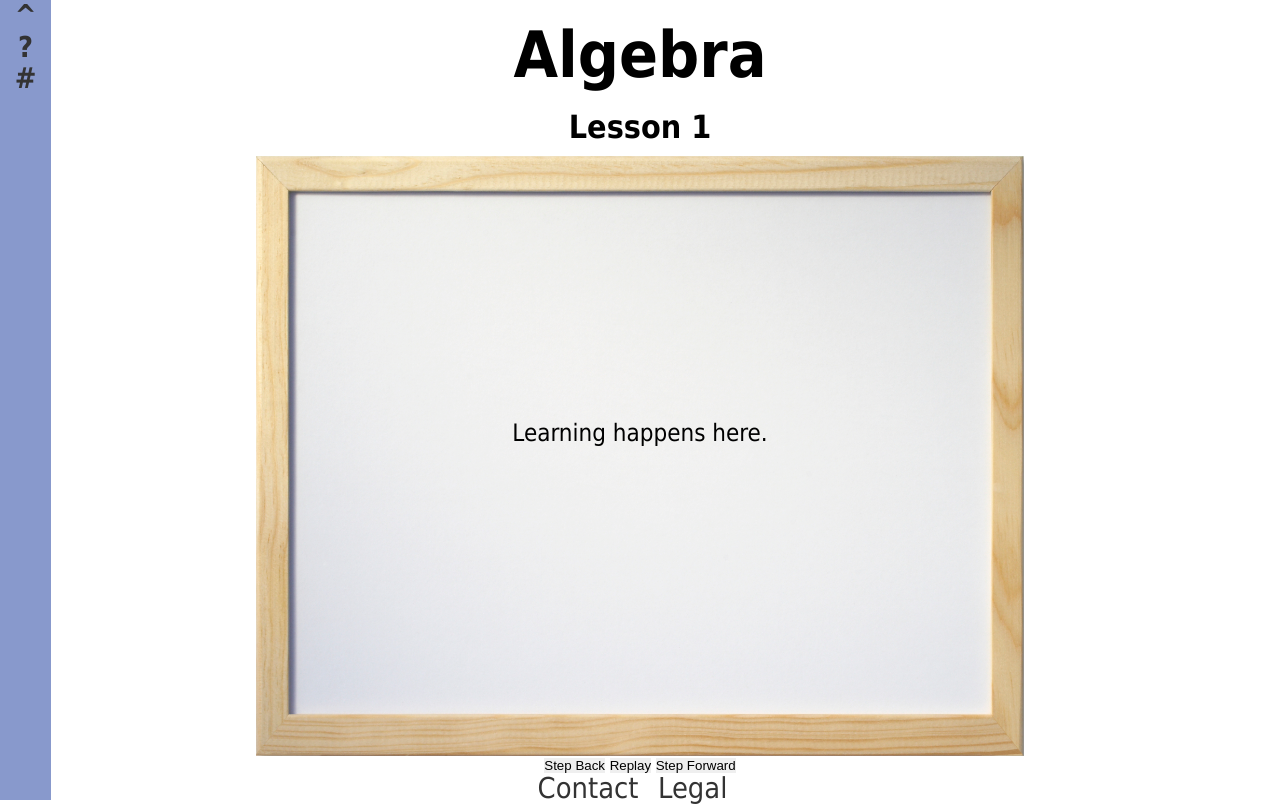
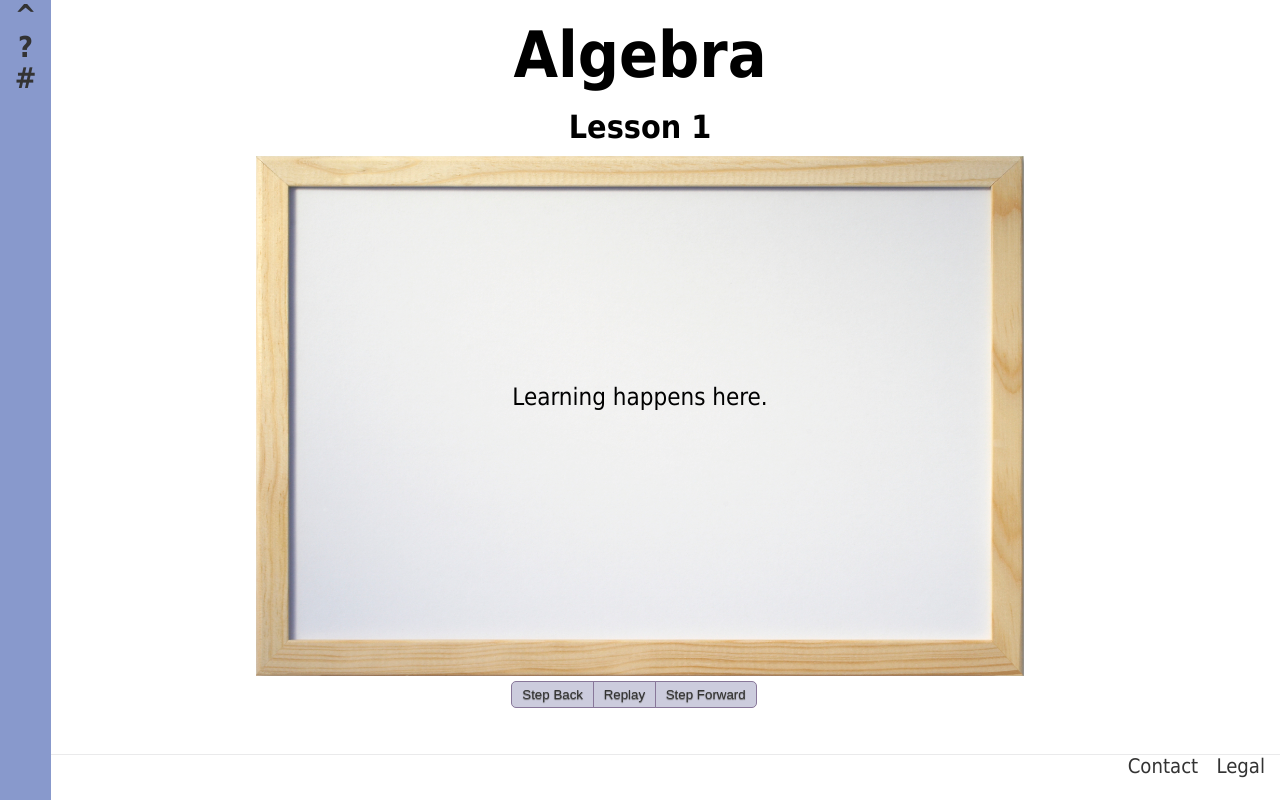
Before and after one commit to Tenari/edu, a PHP site: page /lesson.php in a window 1280 px wide. Run offline with PHP 8.4, Linux system fonts and the light colour scheme; some libraries are stand-ins or nearby versions.

Commit message:
CSS for Buttons, mainly
html changes reflect new CSS
re-CSS'ed bigButtons for extensibility.
Did lesson page buttonset
also got footer working

```diff
--- a/common/footer.php
+++ b/common/footer.php
@@ -1,4 +1,4 @@
-		<div id="footer">
+		<div id="footer" class="clear">
 
 			<a href="contact.php" style="padding-right:15px">Contact</a>
 			<a href="legal.php" style="padding-right:15px">Legal</a>
--- a/homenotloggedin.php
+++ b/homenotloggedin.php
@@ -15,8 +15,8 @@ include "common/header.php";
 
    <!-- IF LOGGED OUT -->
 	<div class="bigButtonSpace">
-		<a href="new.php" title="Make an Account" class="bigButton">I'm New</a>
-		<a href="login.php" title="Login" class="bigButton">I'm Not</a>
+		<a href="new.php" title="Make an Account" class="button big buttonColors">I'm New</a>
+		<a href="login.php" title="Login" class="button big buttonColors">I'm Not</a>
 	</div>
 	<p>Now teaching lesson #[NUMBER].</p>
 
--- a/lesson.php
+++ b/lesson.php
@@ -18,9 +18,9 @@ include "common/header.php";
 
 		<div class="buttonSet">
 
-			<button type="button">Step Back</button>
-			<button type="button">Replay</button>
-			<button type="button">Step Forward</button>
+			<button type="button" class="button left buttonColors">Step Back</button>
+			<button type="button" class="button middle buttonColors">Replay</button>
+			<button type="button" class="button right buttonColors">Step Forward</button>
 
 		</div>
 
--- a/newstyle.css
+++ b/newstyle.css
@@ -45,7 +45,24 @@ hr{
 	position:fixed;
 	left:0;
 	top:0;
+	z-index:2;
 }
+#footer {
+	position:absolute;
+	bottom:0;
+	height:45px;
+	width:100%;
+	z-index:1;
+
+	border-top:1px solid rgba(29, 29, 32, 0.09);
+	font-size:.7em;
+	text-align:right;
+}
+.main{
+	width:96%;
+	float:right;
+}
+
 
 /*
     TYPOGRAPHY
@@ -67,8 +84,30 @@ h2{
 p{
 	font-size:1.5em;
 }
-.bigButton{
-	background:#ccd;
+
+
+/*
+	BUTTONS
+*/
+.button{
+	border:1px solid #879;
+	cursor:pointer;
+	font:bold;
+	text-shadow:0 1px 1px #666;
+
+	border-radius:5px;
+	-moz-border-radius:5px;
+	-webkit-border-radius:5px;
+
+	padding:5px 10px;
+}
+.button:hover{
+	border:1px solid #325;
+}
+.button:active{
+	background:#edf;
+}
+.big{
 	border:4px solid #cbd;
 
 	border-radius:15px;
@@ -79,25 +118,46 @@ p{
 	-moz-box-shadow:0 1px 3px #999;
 	-webkit-box-shadow:0 1px 3px #999;
 
-	color:#556;
-	cursor:pointer;
-	font:bold;
+	padding:27px 100px;
+	margin-right:30px;
+}
+.big:hover{
+	border:4px solid #a9a;
+}
+.left{
+	border-top-right-radius:0;
+	border-bottom-right-radius:0;
+	-webkit-border-top-right-radius:0;
+	-webkit-border-bottom-right-radius:0;
+}
+.middle{
+	position:relative;
+	left:-6px;
 
-	padding:27px 100px;
-	text-shadow:0 1px 1px #666;
+	border-radius:0;
+	-moz-border-radius:0;
+	-webkit-border-radius:0;
 }
-.bigButton:hover{
-	border:4px solid #a9a;
+.right{
+	position:relative;
+	left:-12px;
+
+	border-top-left-radius:0;
+	border-bottom-left-radius:0;
+	-webkit-border-top-left-radius:0;
+	-webkit-border-bottom-left-radius:0;
+}
+.buttonColors{
+	background:#ccd;
+	color:#333;
 }
 /*the class of the div around a set of bigbuttons to space the text around them reasonably.*/
 .bigButtonSpace{
-	margin:31px 0;
+	margin:10% 0;
 }
-.red{
-	background:red;
-	color:white;
+.buttonSet{
+	margin:5px;
 }
-
 
 /*
 	WHITEBOARD/lESSONS STUFF
@@ -109,7 +169,7 @@ p{
 	background-size:100% 100%;
 	-webkit-background-size:100% 100%;
 	-moz-background-size:100% 100%;
-	height:75%;
+	height:65%;
 	width:60%;
 }
 .whiteboardContainer p{
```
